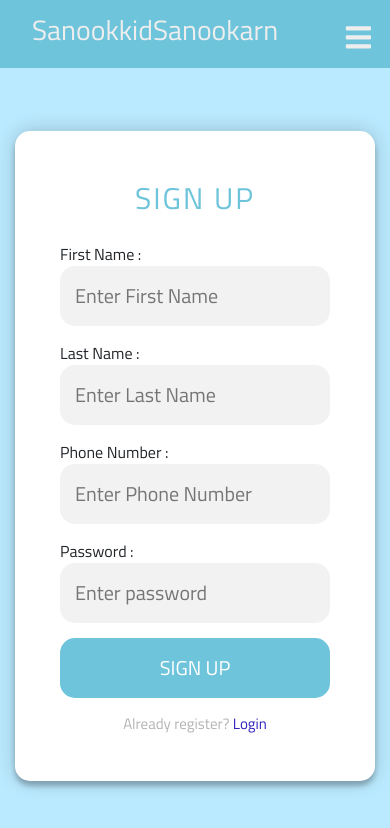
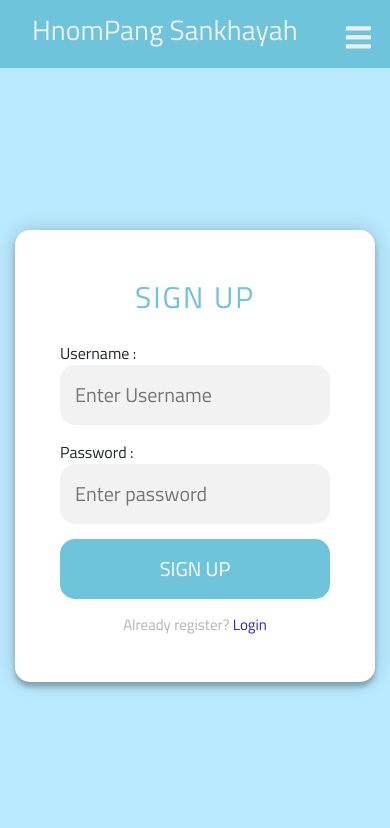
Before and after one commit to Weerapas/.SE-project-66, a React (Create React App) app in the folder client/: page /Register in a window 390 px wide. Shown: the top 828 px of the page. Built offline with nearby package versions, Linux system fonts and the light colour scheme.

Commit message:
change1
remove Phone from session storage

```diff
--- a/client/src/App.js
+++ b/client/src/App.js
@@ -44,7 +44,6 @@ function App() {
       sessionStorage.setItem("usernamelogin","null");
       sessionStorage.setItem("login_status","false");
       sessionStorage.setItem("role","null");
-      sessionStorage.setItem("Phone","null")
     }
 
   }
--- a/client/src/Component/Book_shelf.js
+++ b/client/src/Component/Book_shelf.js
@@ -19,8 +19,6 @@ export default function Book_shelf() {
   return (
     <body className='Book_home'>
       <div className="group">
-
-
       </div>
     <div className="books" >
     {booklist.map((val, key) =>{
@@ -35,9 +33,6 @@ export default function Book_shelf() {
               </Link>
           </div>
 
-
-
-
       )})}
       </div>
     </body>
--- a/client/src/Component/Login.js
+++ b/client/src/Component/Login.js
@@ -5,7 +5,7 @@ import { useNavigate  } from "react-router-dom";
 import "../Styles/login.css";
 
 export default function Sing_up() {
-  // const [phone, setphone] = useState("");
+  const [Username, setUsername] = useState("");
   const [password, setpassword] = useState("");
   const navigate = useNavigate();
 
@@ -15,26 +15,24 @@ export default function Sing_up() {
     sessionStorage.setItem("usernamelogin", n);
     sessionStorage.setItem("login_status", "true");
     sessionStorage.setItem("role",r)
-    // sessionStorage.setItem("Phone",phone)
 
     setTimeout(() => {
       sessionStorage.setItem("usernamelogin","null");
       sessionStorage.setItem("login_status","false");
       sessionStorage.setItem("role","null");
-      // sessionStorage.setItem("Phone","null")
 
-    }, 7200000);//2gr timeout
+    }, 7200000);//2hr timeout
   };
 
   const requst_login = () => [
     Axios.post("http://localhost:3001/requst_login", {
-      phone: phone,
+      User: Username,
       password: password,
     }).then((Response) => {
       if (Response.data[0] == "succes") {
         console.log(Response.data[1][0].Role)
-        console.log(Response.data[1][0].Fist_name)
-        set_session_login_true(Response.data[1][0].Role, Response.data[1][0].Fist_name);
+        console.log(Response.data[1][0].Username)
+        set_session_login_true(Response.data[1][0].Role, Response.data[1][0].Username);
       } else {
         sessionStorage.setItem("usernamelogin","null");
         sessionStorage.setItem("login_status","false");
@@ -49,12 +47,12 @@ export default function Sing_up() {
         <div class="form">
           <form className="loginbox"></form>
           <div className="topic">LOGIN</div>
-          <div className="text">Phone number : </div>
+          <div className="password">Username : </div>
           <input
-            type="text"
-            placeholder="Enter Phone number"
+            type="username"
+            placeholder="Enter Username"
             onChange={(event) => {
-              setphone(event.target.value);
+              setUsername(event.target.value);
             }}
           />
 
@@ -67,7 +65,6 @@ export default function Sing_up() {
             }}
           />
 
-
             <button onClick={requst_login} > login</button>
 
           <p class="message">
--- a/client/src/Component/Login_state.js
+++ b/client/src/Component/Login_state.js
@@ -25,52 +25,33 @@ export default function Login_state(){
                 <form className="loginbox"></form>
                 <div className="topic">LOGIN SUCCES</div>
                 <button onClick={()=>{
-            if (sessionStorage.getItem("role") == "admin"){
+                  if (sessionStorage.getItem("role") === "admin"){
                       navigate('/Manage_book', { replace: true });
                   }else{
                       navigate('/Book_shelf', { replace: true });
                   }
-
-
                 window.location.reload(false);
-
                 }}>Continue</button>
               </div>
             </body>
-
             );
         }else{
             return(
-
-
-                    // <h2>LOGIN FAIL</h2>
               <body className="box">
               <div class="form">
                 <form className="loginbox"></form>
                 <div className="topic">LOGIN FAIL</div>
-
-
-
-            <Link to={"/login"}><button>Try again</button></Link>
+                <Link to={"/login"}><button>Retry</button></Link>
                 <br></br>
-
                 <p class="message">
                   Not registered? <a href="Register">Create an account</a>
                 </p>
-
               </div>
               </body>
-                    // { <Link to={"/login"}><button>Try again</button></Link>
-                    // <Link to={"/Register"}><button>Sign up</button> </Link> }
-
             );
         }
 
       }
-
-
-
-
       return(
       <div>
           {check_login()}
--- a/client/src/Component/Navbar.js
+++ b/client/src/Component/Navbar.js
@@ -14,14 +14,12 @@ function Navbar() {
 	const show_login = () =>{
 		if (sessionStorage.getItem("login_status") == "true"){
 
-			if(sessionStorage.getItem("role") == "admin"){
+			if(sessionStorage.getItem("usernamelogin") === "admin"){
 				return(
-
 					<nav ref={navRef}>
-					<a href="/Manage_book">จัดการหนังสือ</a>
-					<a href="/Add_book">เพิ่มหนังสือ</a>
+					<a href="/Manage_book">จัดการสินค้า</a>
+					<a href="/Add_book">เพิ่มสินค้า</a>
 					<a href="/Manage_order">จัดการออเดอร์</a>
-
 					<a href="/Userpage">{sessionStorage.getItem("usernamelogin")}</a>
 
 					<button
@@ -36,7 +34,7 @@ function Navbar() {
 				return(
 
 				<nav ref={navRef}>
-				<a href="/Book_shelf">หนังสือ</a>
+				<a href="/Book_shelf">สินค้า</a>
 				<a href="/Contact">ติดต่อ</a>
 				<a href="/Order_history">การสั่งซื้อ</a>
 				<a href="/Cart">ตะกร้าสินค้า</a>
@@ -78,7 +76,7 @@ function Navbar() {
 
 	return (
 		<header>
-			<h1 className="System_Name"> SanookkidSanookarn</h1>
+			<h1 className="System_Name"> HnomPang Sankhayah</h1>
 
 			{show_login()}
 			<button
--- a/client/src/Component/Reg_suc.js
+++ b/client/src/Component/Reg_suc.js
@@ -12,11 +12,7 @@ export default function Register_suc(){
             <div class="form">
             <form className="loginbox"></form>
             <div className="topic">REGISTER SUCCES</div>
-
-
-
             <Link to={"/login"}><button>Continue</button></Link>
-
             </div>
             </body>
         </div>
--- a/client/src/Component/Register.js
+++ b/client/src/Component/Register.js
@@ -5,17 +5,14 @@ import { Link,useNavigate } from "react-router-dom";
 import "../Styles/login.css";
 
 export default function Register(){
-    const [Fist_name,setFist_name] = useState("");
-    const [Last_name,setLast_name] = useState("");
-    const [Phone,setPhone] = useState("");
+    const [Username,setUsername] = useState("");
+    // const [Last_name,setLast_name] = useState("");
     const [password,setpassword] = useState("");
     const navigate = useNavigate();
 
     const addcustomer =()=>{
         Axios.post('http://localhost:3001/Register',{
-            Fist_name : Fist_name,
-            Last_name : Last_name,
-            Phone : Phone,
+            Username : Username,
             password : password
         }).then( (Response) =>{
             if (Response.data === "Values inserted"){
@@ -23,7 +20,6 @@ export default function Register(){
             }else{
                 navigate('/Reg_f', { replace: true });
             }
-
         })
     }
 
@@ -34,41 +30,17 @@ export default function Register(){
          <div class="form">
          <form ></form>
             <div class='topic'>SIGN UP</div>
-            <div className='text'>First Name : </div>
+            <div className='text'>Username : </div>
             <input
                 type='text'
-                          placeholder='Enter First Name'
-                          onChange={(event) =>{
-                                setFist_name(event.target.value)
-                          }}
+                placeholder='Enter Username'
+                onChange={(event) =>{setUsername(event.target.value)}}
             />
-            <div className='text'>Last Name : </div>
-                      <input
-                          type='text'
-
-                          placeholder='Enter Last Name'
-                          onChange={(event) =>{
-                            setLast_name(event.target.value)
-                          }}
-                      />
-            <div className='text'>Phone Number : </div>
-                      <input
-                          type='text'
-
-                          placeholder='Enter Phone Number'
-                          onChange={(event) =>{
-                            setPhone(event.target.value)
-                          }}
-                      />
-
             <div className='password'  >Password : </div>
             <input
                 type='password'
-
                 placeholder='Enter password'
-                          onChange={(event) =>{
-                            setpassword(event.target.value)
-                          }}
+                onChange={(event) =>{setpassword(event.target.value)}}
             />
 
             <Link to="/"><button onClick={addcustomer}> Sign up</button></Link>
--- a/client/src/Component/Userpage.js
+++ b/client/src/Component/Userpage.js
@@ -5,25 +5,21 @@ import { Link ,useParams,useNavigate} from 'react-router-dom';
 import "../Styles/Userpage.css";
 
 export default function Userpage() {
-    const [Fist_name,setFist_name] = useState("");
-    const [Last_name,setLast_name] = useState("");
-    const Phone = sessionStorage.getItem("Phone");
+    const [Username,setUsername] = useState("");
     const navigate = useNavigate();
 
     const getuserinfo = () =>{
         Axios.post('http://localhost:3001/Get_user',{
-            Phone : Phone
+            Username : Username
         }).then((Response) => {
-            setFist_name(Response.data[0].Fist_name);
-            setLast_name(Response.data[0].Last_name);
+            setUsername(Response.data[0].Username);
 
         });
     }
     const logout = () =>{
-        sessionStorage.setItem("usernamelogin","null");
+      sessionStorage.setItem("usernamelogin","null");
       sessionStorage.setItem("login_status","false");
       sessionStorage.setItem("role","null");
-      sessionStorage.setItem("Phone","null")
       navigate('/login', { replace: true });
         window.location.reload(false);
     }
@@ -39,13 +35,7 @@ export default function Userpage() {
             <h1>User Infomation</h1>
 
             <div className='Userinfocontainer'>
-                    <p>ชื่อ : {Fist_name}</p>
-            </div>
-            <div className='Userinfocontainer'>
-                    <p>นามสกุล : {Last_name}</p>
-            </div>
-            <div className='Userinfocontainer'>
-                    <p>เบอร์โทร : {Phone}</p>
+                    <p>Username : {Username}</p>
             </div>
             <div className='LogoutButton'>
                 <Link to={'/login'}><button className="button-29" onClick={logout}>Logout</button></Link>
```
Also changed, not shown: client/src/Component/Order_history.js (+4 -23 lines), client/src/Component/Reg_fail.js (+5 -10 lines). Lines whose indentation alone changed are shown as unchanged.
